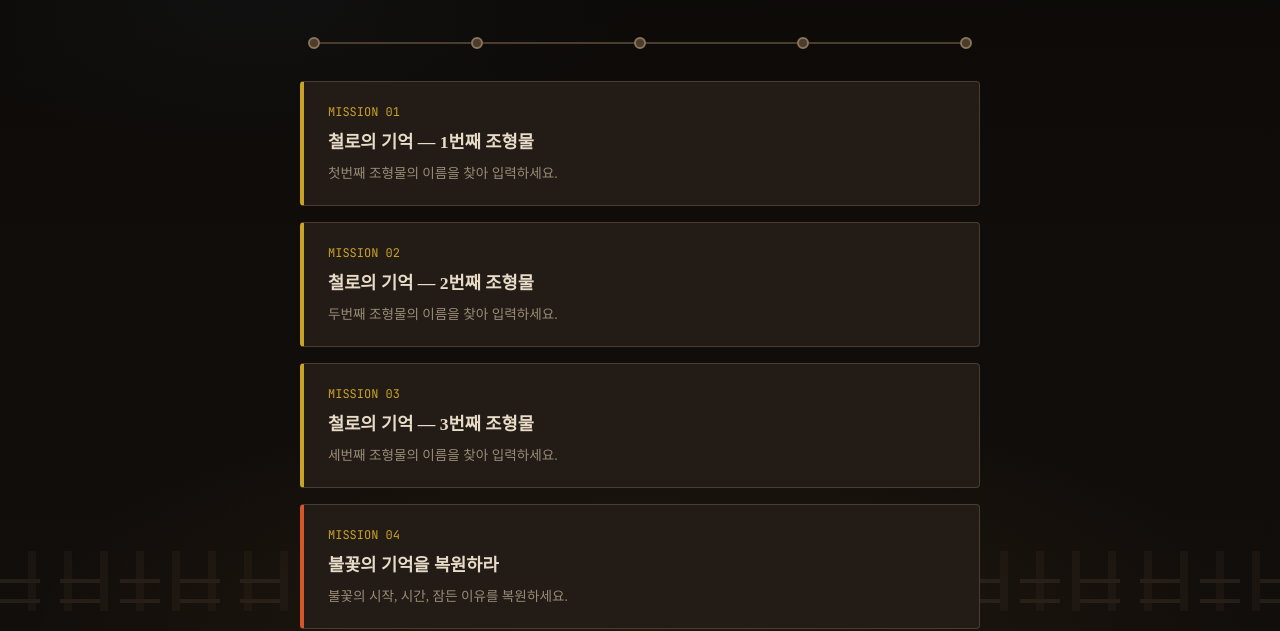
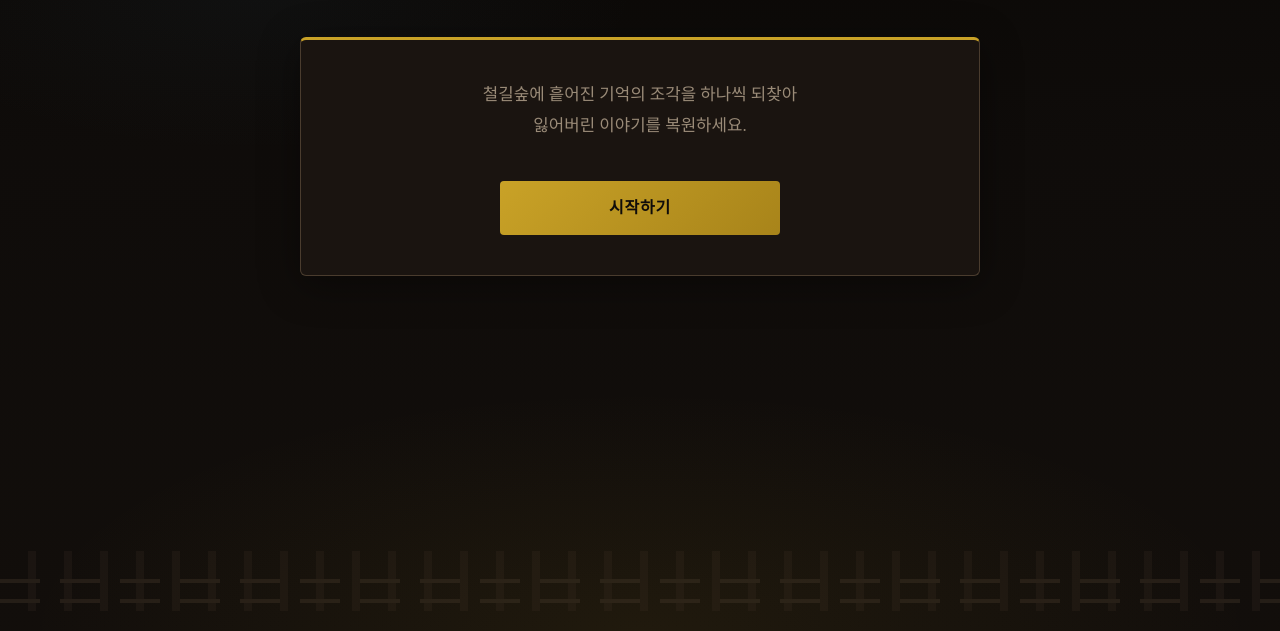
Before and after one commit to csys348/xroo_quiz_links, a plain HTML site: page index.html in a window 1280 px wide. Shown: the part 169-800 px from the top of the page. Drawn offline with Linux system fonts and the light colour scheme.

Commit message:
메인 화면을 시작하기 버튼으로 단순화
미션 목록과 미션 목록으로 돌아가기 링크를 제거하고, 시작 버튼으로 첫 미션에 바로 진입하도록 변경했습니다.

Co-authored-by: Cursor <cursoragent@cursor.com>

```diff
--- a/assets/css/style.css
+++ b/assets/css/style.css
@@ -174,69 +174,31 @@ body {
   color: var(--text-muted);
 }
 
-/* 미션 카드 (허브) */
-.mission-grid {
-  display: flex;
-  flex-direction: column;
-  gap: 1rem;
+/* 시작 화면 */
+.start-panel {
+  background: var(--bg-panel);
+  border: 1px solid var(--rail-dark);
+  border-top: 3px solid var(--gold);
+  border-radius: 6px;
+  padding: 2.5rem 2rem;
+  text-align: center;
+  box-shadow: 0 8px 40px rgba(0, 0, 0, 0.4);
 }
 
-.mission-card {
-  display: block;
-  text-decoration: none;
-  color: inherit;
-  background: var(--bg-card);
-  border: 1px solid var(--rail-dark);
-  border-left: 4px solid var(--gold);
-  padding: 1.25rem 1.5rem;
-  border-radius: 4px;
-  transition: all 0.25s ease;
-  position: relative;
-  overflow: hidden;
+.start-desc {
+  font-size: 1.05rem;
+  color: var(--text-muted);
+  line-height: 1.8;
+  margin-bottom: 2rem;
 }
 
-.mission-card::before {
-  content: '';
-  position: absolute;
-  top: 0;
-  left: 0;
+.btn-start {
   width: 100%;
-  height: 2px;
-  background: linear-gradient(90deg, var(--gold), transparent);
-  opacity: 0;
-  transition: opacity 0.25s;
+  max-width: 280px;
+  padding: 1rem 2rem;
+  font-size: 1.1rem;
+  letter-spacing: 0.05em;
 }
-
-.mission-card:hover {
-  border-color: var(--rail);
-  transform: translateX(4px);
-  box-shadow: -4px 0 20px rgba(201, 162, 39, 0.15);
-}
-
-.mission-card:hover::before {
-  opacity: 1;
-}
-
-.mission-card .mission-num {
-  font-family: 'JetBrains Mono', monospace;
-  font-size: 0.75rem;
-  color: var(--gold);
-  margin-bottom: 0.35rem;
-}
-
-.mission-card .mission-title {
-  font-size: 1.1rem;
-  font-weight: 600;
-  margin-bottom: 0.25rem;
-}
-
-.mission-card .mission-desc {
-  font-size: 0.85rem;
-  color: var(--text-muted);
-}
-
-.mission-card.mission-ember { border-left-color: var(--ember); }
-.mission-card.mission-time { border-left-color: var(--time-blue); }
 
 /* 퀴즈 패널 */
 .quiz-panel {
@@ -422,46 +384,6 @@ body {
   to { opacity: 1; transform: translateY(0); }
 }
 
-/* 진행 표시 */
-.progress-rail {
-  display: flex;
-  align-items: center;
-  gap: 0;
-  margin-bottom: 2rem;
-  padding: 0 0.5rem;
-}
-
-.progress-stop {
-  width: 12px;
-  height: 12px;
-  border-radius: 50%;
-  background: var(--rail-dark);
-  border: 2px solid var(--rail);
-  flex-shrink: 0;
-  transition: all 0.3s;
-}
-
-.progress-stop.active {
-  background: var(--gold);
-  border-color: var(--gold-light);
-  box-shadow: 0 0 12px rgba(201, 162, 39, 0.5);
-}
-
-.progress-stop.done {
-  background: var(--success);
-  border-color: var(--success);
-}
-
-.progress-line {
-  flex: 1;
-  height: 2px;
-  background: var(--rail-dark);
-}
-
-.progress-line.done {
-  background: var(--gold);
-}
-
 /* 테마 변형 */
 .theme-rail .quiz-panel { border-top: 3px solid var(--gold); }
 .theme-ember .quiz-panel { border-top: 3px solid var(--ember); }
@@ -506,29 +428,6 @@ body {
   box-shadow: 0 8px 32px rgba(74, 124, 155, 0.5);
 }
 
-.back-link {
-  display: inline-flex;
-  align-items: center;
-  gap: 0.4rem;
-  color: var(--text-muted);
-  text-decoration: none;
-  font-size: 0.9rem;
-  margin-bottom: 1.5rem;
-  transition: color 0.2s;
-}
-
-.back-link:hover {
-  color: var(--gold);
-}
-
-.footer-note {
-  text-align: center;
-  margin-top: 3rem;
-  font-size: 0.8rem;
-  color: var(--text-muted);
-  opacity: 0.6;
-}
-
 @media (max-width: 480px) {
   .container { padding: 1.5rem 1rem 6rem; }
   .quiz-panel { padding: 1.5rem; }
--- a/assets/js/missions.js
+++ b/assets/js/missions.js
@@ -107,41 +107,3 @@ const MISSIONS = {
     errorMessage: '정답을 다시 입력하세요.',
   },
 };
-
-const HUB_MISSIONS = [
-  {
-    id: 'mission1-1',
-    num: '01',
-    title: '철로의 기억 — 1번째 조형물',
-    desc: '첫번째 조형물의 이름을 찾아 입력하세요.',
-    theme: 'rail',
-  },
-  {
-    id: 'mission1-2',
-    num: '02',
-    title: '철로의 기억 — 2번째 조형물',
-    desc: '두번째 조형물의 이름을 찾아 입력하세요.',
-    theme: 'rail',
-  },
-  {
-    id: 'mission1-3',
-    num: '03',
-    title: '철로의 기억 — 3번째 조형물',
-    desc: '세번째 조형물의 이름을 찾아 입력하세요.',
-    theme: 'rail',
-  },
-  {
-    id: 'mission2',
-    num: '04',
-    title: '불꽃의 기억을 복원하라',
-    desc: '불꽃의 시작, 시간, 잠든 이유를 복원하세요.',
-    theme: 'ember',
-  },
-  {
-    id: 'mission3',
-    num: '05',
-    title: '시간의 기억을 복원하라',
-    desc: '손상된 시간 좌표를 복원하세요.',
-    theme: 'time',
-  },
-];
--- a/assets/js/quiz-engine.js
+++ b/assets/js/quiz-engine.js
@@ -43,8 +43,6 @@ function renderQuiz(mission) {
     .join('');
 
   container.innerHTML = `
-    <a href="index.html" class="back-link">← 미션 목록으로</a>
-
     <div class="quiz-panel">
       <div class="mission-label">${mission.missionNum}</div>
       <h2>${mission.title}</h2>
@@ -113,11 +111,10 @@ function initQuizPage() {
 
   if (!mission) {
     document.getElementById('quiz-root').innerHTML = `
-      <a href="index.html" class="back-link">← 미션 목록으로</a>
       <div class="quiz-panel">
         <h2>미션을 찾을 수 없습니다</h2>
         <p style="color:var(--text-muted);margin-top:1rem;">올바른 미션 링크를 확인해 주세요.</p>
-        <a href="index.html" class="btn btn-secondary" style="display:inline-flex;margin-top:1.5rem;">미션 목록 보기</a>
+        <a href="index.html" class="btn btn-secondary" style="display:inline-flex;margin-top:1.5rem;">처음으로</a>
       </div>`;
     return;
   }
@@ -125,25 +122,6 @@ function initQuizPage() {
   renderQuiz(mission);
 }
 
-function initHubPage() {
-  const grid = document.getElementById('mission-grid');
-  if (!grid) return;
-
-  const basePath = window.location.pathname.replace(/\/[^/]*$/, '/');
-
-  grid.innerHTML = HUB_MISSIONS.map((m) => {
-    const themeClass = m.theme === 'ember' ? 'mission-ember' : m.theme === 'time' ? 'mission-time' : '';
-    const href = `${basePath}quiz.html?m=${m.id}`;
-    return `
-      <a href="${href}" class="mission-card ${themeClass}">
-        <div class="mission-num">MISSION ${m.num}</div>
-        <div class="mission-title">${m.title}</div>
-        <div class="mission-desc">${m.desc}</div>
-      </a>`;
-  }).join('');
-}
-
 document.addEventListener('DOMContentLoaded', () => {
-  if (document.getElementById('mission-grid')) initHubPage();
   if (document.getElementById('quiz-root')) initQuizPage();
 });
--- a/index.html
+++ b/index.html
@@ -3,7 +3,7 @@
 <head>
   <meta charset="UTF-8" />
   <meta name="viewport" content="width=device-width, initial-scale=1.0" />
-  <title>철길숲 기억 복원 | 퀴즈 허브</title>
+  <title>철길숲 기억 복원</title>
   <meta name="description" content="철길숲 AR 체험 — 철로, 불꽃, 시간의 기억을 복원하는 퀴즈 미션" />
   <link rel="stylesheet" href="assets/css/style.css" />
 </head>
@@ -19,24 +19,10 @@
       <p class="subtitle">철로 · 불꽃 · 시간 — 잃어버린 기억을 되찾으세요</p>
     </header>
 
-    <nav class="progress-rail" aria-label="미션 진행">
-      <div class="progress-stop"></div>
-      <div class="progress-line"></div>
-      <div class="progress-stop"></div>
-      <div class="progress-line"></div>
-      <div class="progress-stop"></div>
-      <div class="progress-line"></div>
-      <div class="progress-stop"></div>
-      <div class="progress-line"></div>
-      <div class="progress-stop"></div>
-    </nav>
-
-    <div id="mission-grid" class="mission-grid"></div>
-
-    <p class="footer-note">각 미션은 개별 링크로 공유할 수 있습니다</p>
+    <div class="start-panel">
+      <p class="start-desc">철길숲에 흩어진 기억의 조각을 하나씩 되찾아<br />잃어버린 이야기를 복원하세요.</p>
+      <a href="quiz.html?m=mission1-1" class="btn btn-primary btn-start">시작하기</a>
+    </div>
   </div>
-
-  <script src="assets/js/missions.js"></script>
-  <script src="assets/js/quiz-engine.js"></script>
 </body>
 </html>
```
